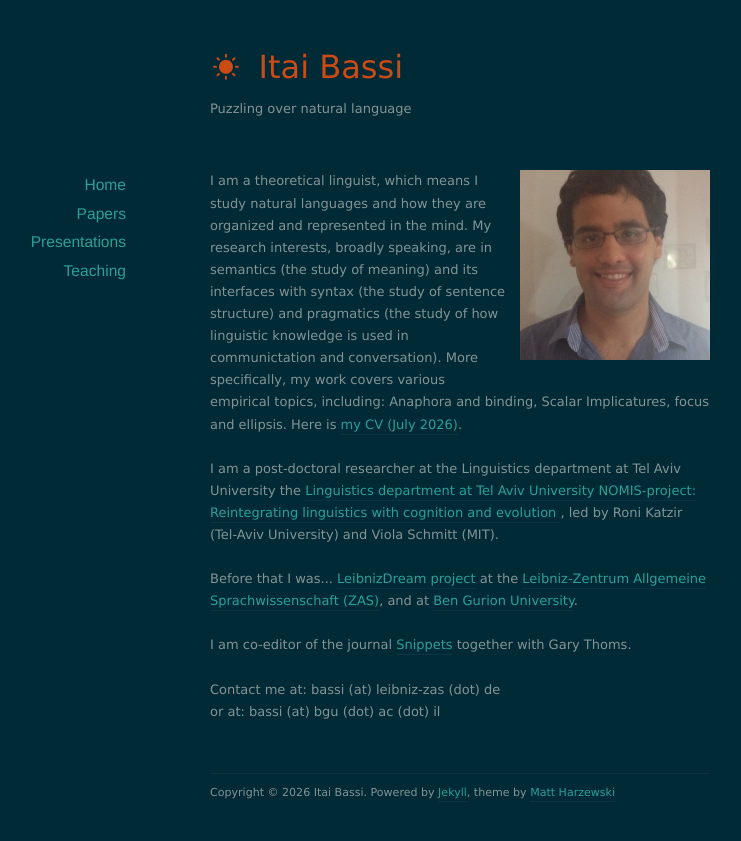
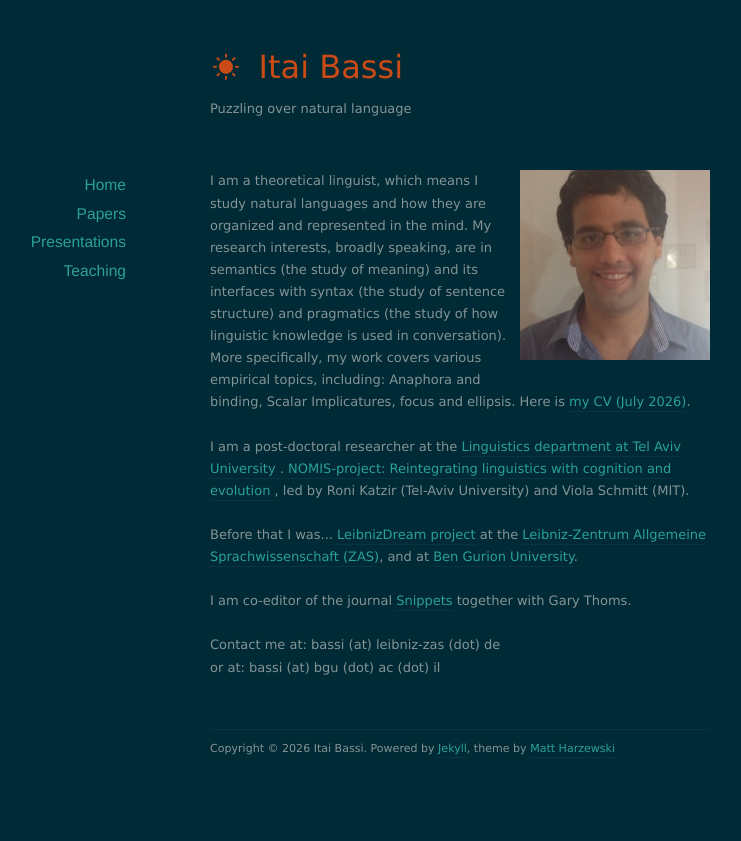
Before and after one commit to itaibassi/itaibassi.github.io, a Jekyll site: the page built from index.html, in a window 1280 px wide. Shown: the top 841 px of the page, without its empty margins (180-921 px from the left). Built offline with Jekyll 4.4.1, drawn with Linux system fonts in a browser that asks for light colours; nearby versions of some CDN libraries; the list of posts is cut into pages by our own code.

Commit message:
Update index.html

```diff
--- a/index.html
+++ b/index.html
@@ -5,14 +5,12 @@
 
 
 <img src="/images/nice_photo.jpeg" class="right" />
-I am a theoretical linguist, which means I study natural languages and how they are organized and represented in the mind. My research interests, broadly speaking, are in semantics (the study of meaning) and its interfaces with syntax (the study of sentence structure) and pragmatics (the study of how linguistic knowledge is used in communictation and conversation). More specifically, my work covers various empirical topics, including: Anaphora and binding, Scalar Implicatures, focus and ellipsis.
+I am a theoretical linguist, which means I study natural languages and how they are organized and represented in the mind. My research interests, broadly speaking, are in semantics (the study of meaning) and its interfaces with syntax (the study of sentence structure) and pragmatics (the study of how linguistic knowledge is used in conversation). More specifically, my work covers various empirical topics, including: Anaphora and binding, Scalar Implicatures, focus and ellipsis.
  Here is <a href="https://www.dropbox.com/scl/fi/swxan1vvsuj7wri9bxbtt/CV_July2026.pdf?rlkey=75jdxbmu4b5z9u49xo6vm26ko&dl=0">my CV (July 2026)</a>.
 
 <br><br>
 
- I am  a post-doctoral researcher at the Linguistics department at Tel Aviv University the
-
- <a href="https://en-humanities.tau.ac.il/linguistics"> Linguistics department at Tel Aviv University </a>
+ I am  a post-doctoral researcher at the <a href="https://en-humanities.tau.ac.il/linguistics"> Linguistics department at Tel Aviv University </a>.
 
 <a href="https://nomisfoundation.ch/projects/reintegrating-linguistics/"> NOMIS-project: Reintegrating linguistics with cognition and evolution </a>, led by Roni Katzir (Tel-Aviv University) and Viola Schmitt (MIT).
 
```
